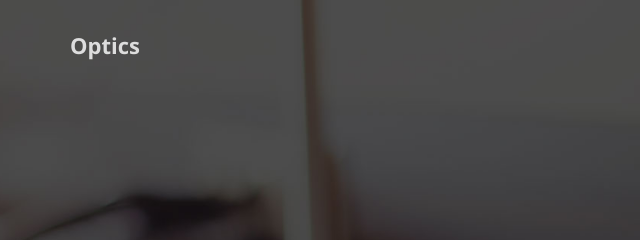
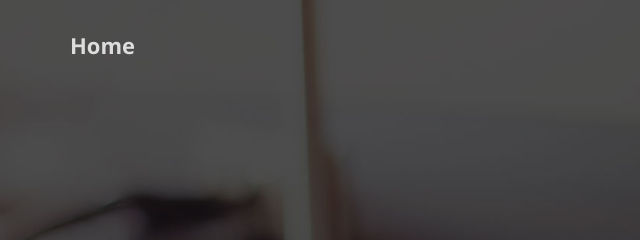
Before and after one commit to C4B-Team-Professional/TP-Git-Github-Task-, a plain HTML site: page index.html in a window 1280 px wide. Shown: the top 240 px of the page, 0-640 px from the left. Drawn offline with nearby package versions, Linux system fonts and the light colour scheme.

Commit message:
Changin the word 'optics' to 'Home'

```diff
--- a/index.html
+++ b/index.html
@@ -41,7 +41,7 @@
     <!-- Brand and toggle get grouped for better mobile display -->
     <div class="navbar-header">
       <button type="button" class="navbar-toggle collapsed" data-toggle="collapse" data-target="#bs-example-navbar-collapse-1"> <span class="sr-only">Toggle navigation</span> <span class="icon-bar"></span> <span class="icon-bar"></span> <span class="icon-bar"></span> </button>
-      <a class="navbar-brand" href="index.html">Optics</a> </div>
+      <a class="navbar-brand" href="index.html">Home</a> </div>
 
     <!-- Collect the nav links, forms, and other content for toggling -->
     <div class="collapse navbar-collapse" id="bs-example-navbar-collapse-1">
```
Also changed, not shown: 1 other file.
